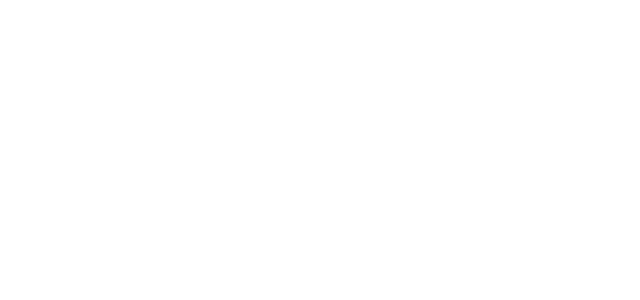
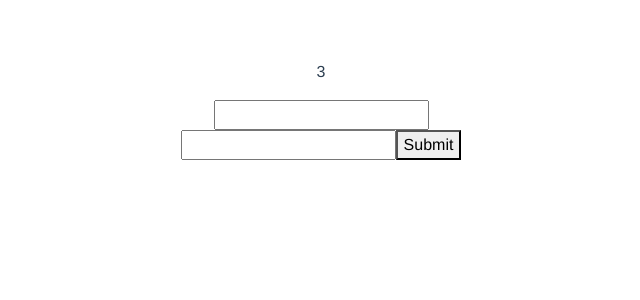
Before and after one commit to semanux/interaction-collection, a Vue app: page /3 in a window 1280 px wide. Before the commit this address had no page. Shown: the top 300 px of the page, without its empty margins (319-959 px from the left). Built offline with nearby package versions, Linux system fonts and the light colour scheme.

Commit message:
ThirdPage added

```diff
--- /dev/null
+++ b/src/components/PageNumber.vue
@@ -0,0 +1,14 @@
+<script setup lang="ts">
+import { useRoute, useRouter } from "vue-router"
+
+const router = useRoute()
+const id = router.params.id
+var path = location.pathname.slice(1)
+console.log("value of the id params===", router.query.name)
+</script>
+
+<template>
+  <p>
+    {{path}}
+  </p>
+</template>
--- a/src/pages/SecondPage.vue
+++ b/src/pages/SecondPage.vue
@@ -3,6 +3,7 @@
 import * as yup from "yup"
 import { useFormStore } from "../stores/formStore"
 import { useRouter } from "vue-router"
+import PageNumber from "../components/PageNumber.vue"
 
 const store = useFormStore()
 const router = useRouter()
@@ -29,6 +30,8 @@
 </script>
 
 <template>
+  <div>
+    <PageNumber />
     <form @submit="onSubmit">
       <input v-model="email" />
       <span>{{ errors.email }}</span>
@@ -40,4 +43,5 @@
       <span>{{ errors.password }}</span>
       <button>Submit</button>
     </form>
+  </div>
 </template>
--- /dev/null
+++ b/src/pages/ThirdPage.vue
@@ -0,0 +1,47 @@
+<script setup lang="ts">
+import { useForm, useField } from "vee-validate"
+import * as yup from "yup"
+import { useFormStore } from "../stores/formStore"
+import { useRouter } from "vue-router"
+import PageNumber from "../components/PageNumber.vue"
+
+const store = useFormStore()
+const router = useRouter()
+const schema = yup.object({
+  email: yup.string().required().email(),
+  password: yup.string().required().min(8)
+})
+
+// Create a form context with the validation schema.
+const { errors } = useForm({
+  validationSchema: schema
+})
+
+// No need to define rules for fields.
+const { value: email } = useField("email")
+const { value: password } = useField("password")
+
+const onSubmit = () => {
+  console.log("value of the email field", email.value)
+  store.setEmail(email.value as string)
+  store.setPassword(password.value as string)
+  router.push("/second")
+}
+</script>
+
+<template>
+  <div>
+    <PageNumber />
+    <form @submit="onSubmit">
+      <input v-model="email" />
+      <span>{{ errors.email }}</span>
+      <br>
+      <input
+        v-model="password"
+        type="password"
+      />
+      <span>{{ errors.password }}</span>
+      <button>Submit</button>
+    </form>
+  </div>
+</template>
--- a/src/router/index.ts
+++ b/src/router/index.ts
@@ -1,6 +1,7 @@
 import { createWebHistory, createRouter } from 'vue-router'
 import FirstPage from '../pages/FirstPage.vue'
 import SecondPage from '../pages/SecondPage.vue'
+import ThirdPage from '../pages/ThirdPage.vue'
 const routes = [
   {
     path: '/',
@@ -8,9 +9,14 @@
     component: FirstPage
   },
   {
-    path: '/second',
+    path: '/2',
     name: 'second',
     component: SecondPage,
+  },
+  {
+    path: '/3',
+    name: 'third',
+    component: ThirdPage,
   }
 ]
 
```
Lines whose indentation alone changed are shown as unchanged.
